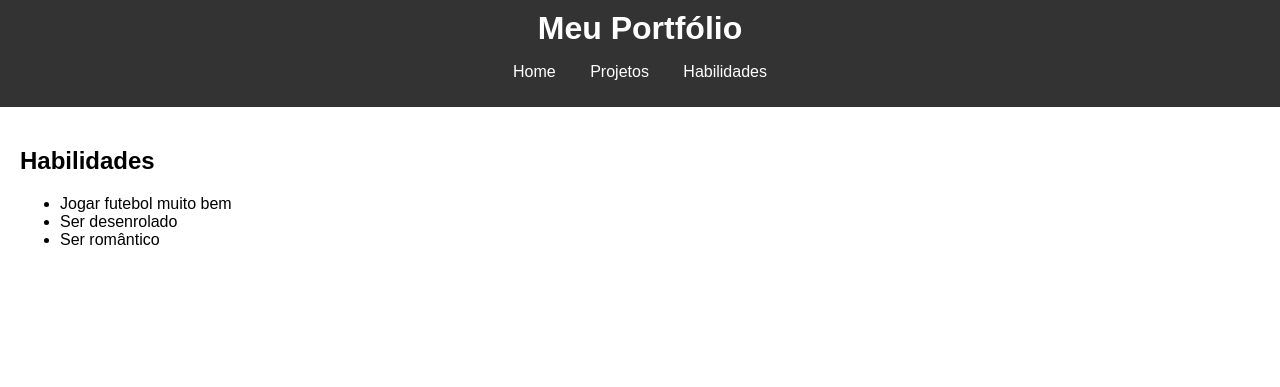
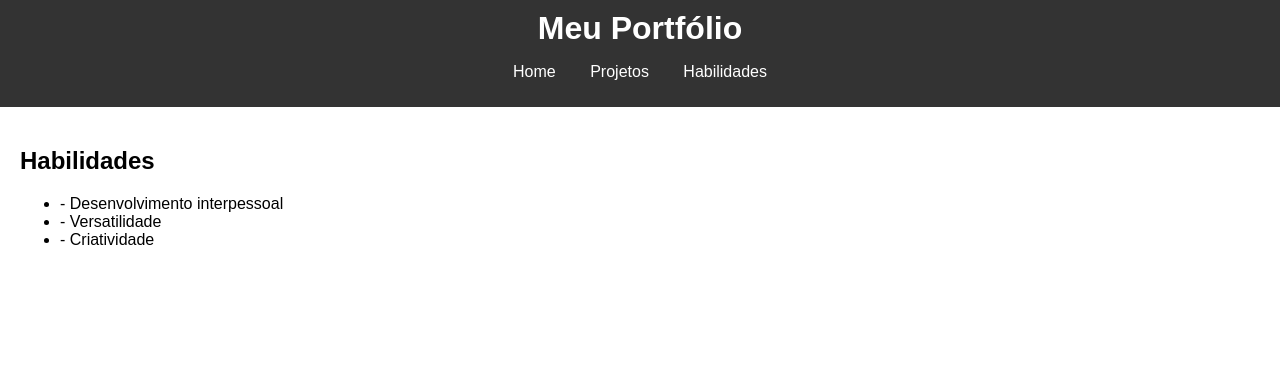
Before and after one commit to kitadanii/web-service-py, a Flask app: page /skills in a window 1280 px wide. Shown: the top 387 px of the page. Run offline with Flask 3, Linux system fonts and the light colour scheme.

Commit message:
Meu portifólio

```diff
--- a/templates/skills.html
+++ b/templates/skills.html
@@ -3,8 +3,8 @@
 {% block content %}
     <h2>Habilidades</h2>
     <ul>
-        <li>Jogar futebol muito bem</li>
-        <li>Ser desenrolado</li>
-        <li>Ser romântico</li>
+        <li>- Desenvolvimento interpessoal</li>
+        <li>- Versatilidade</li>
+        <li>- Criatividade</li>
     </ul>
 {% endblock %}
```
